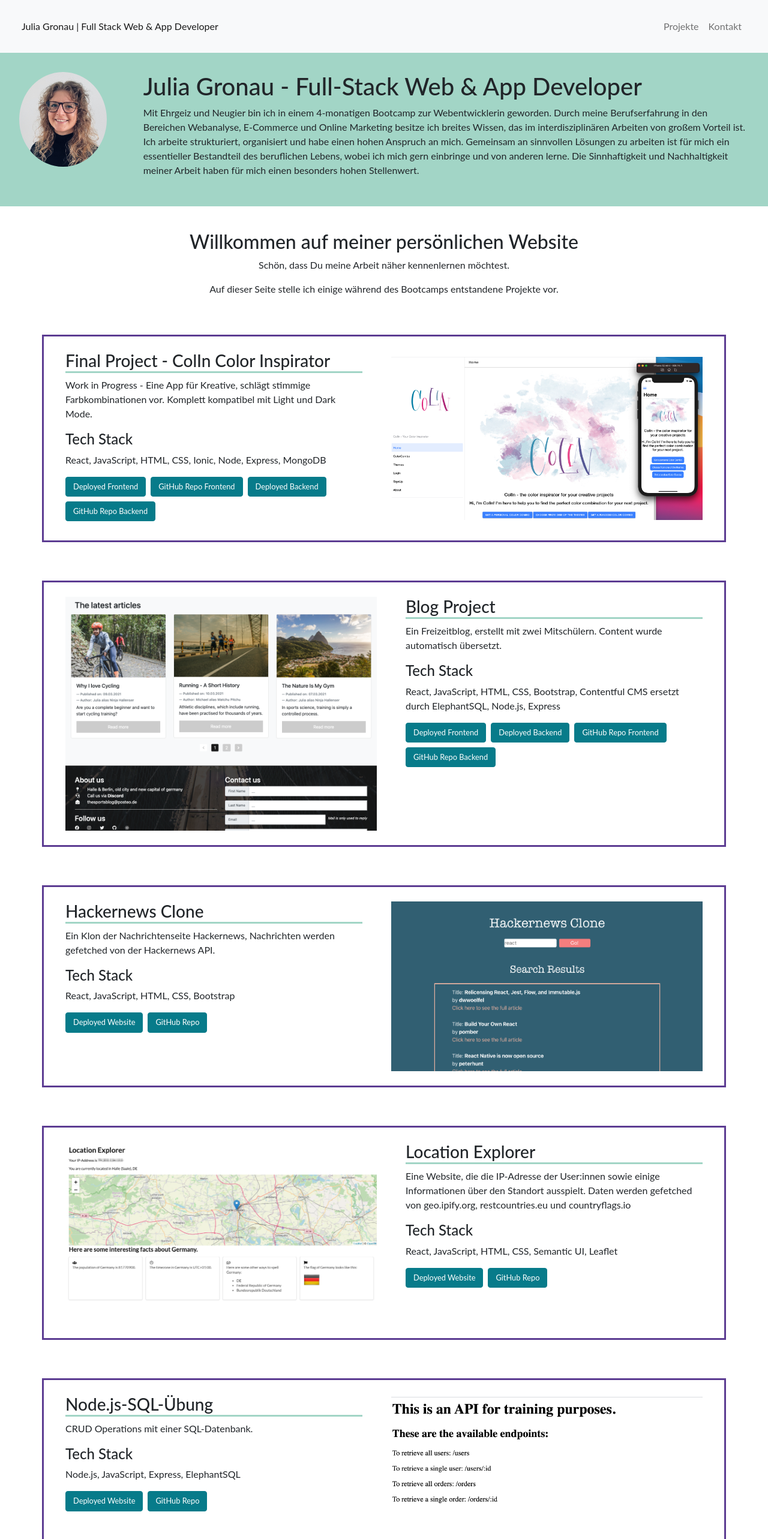
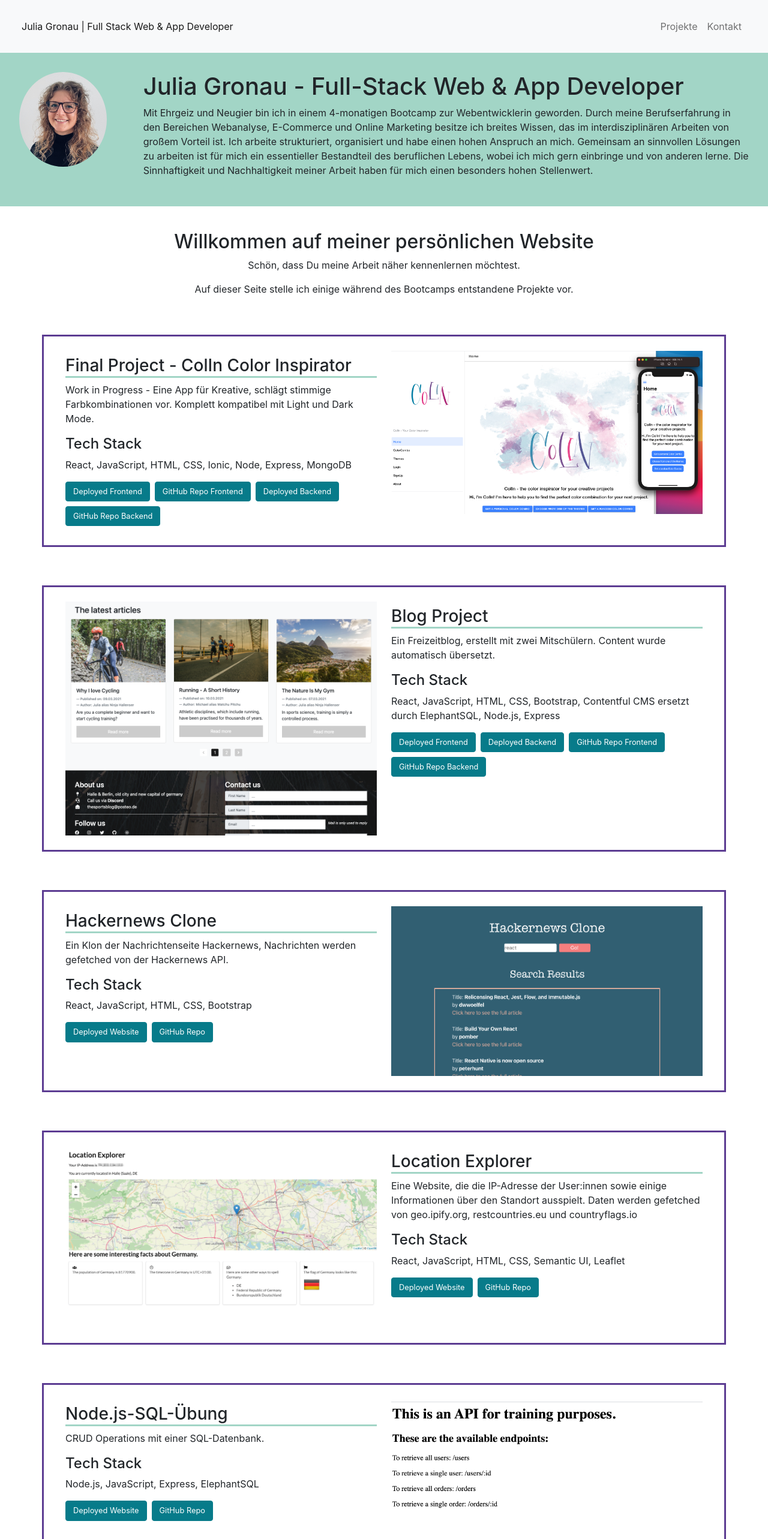
Before and after one commit to juliagronau/portfolio, a React (Create React App) app: page / in a window 1280 px wide. Shown: the top 2566 px of the page at 60% size. Built offline with nearby package versions, Linux system fonts and the light colour scheme.

Commit message:
Make thumbnails responsive

```diff
--- a/src/App.css
+++ b/src/App.css
@@ -1,7 +1,3 @@
-body {
-  font-family: Lato;
-}
-
 .navbar {
   padding: 1.5rem;
 }
@@ -36,23 +32,9 @@ body {
   margin-top: 4rem;
 }
 
-.projectthumbnailleft {
-  width: 50%;
-  height: auto;
-  margin-right: 1.5rem;
-  object-fit: contain;
-}
-
-.projectthumbnailright {
-  justify-content: flex-end;
-  width: 50%;
-  height: auto;
-  margin-left: 1.5rem;
-  object-fit: contain;
-}
-
 h3 {
   border-bottom: solid #a2d5c6;
+  margin-top: 0.5rem;
 }
 
 .btn-primary {
--- a/src/Components/Navbar.js
+++ b/src/Components/Navbar.js
@@ -2,21 +2,21 @@ import React from "react";
 
 const Navbar = () => {
   return (
-    <nav class="navbar navbar-expand-lg navbar-light bg-light">
-      <div class="container-fluid">
-        <a class="navbar-brand">
+    <nav className="navbar navbar-expand-lg navbar-light bg-light">
+      <div className="container-fluid">
+        <a className="navbar-brand">
           Julia Gronau | Full Stack Web & App Developer
         </a>
 
         <div>
-          <ul class="navbar-nav me-auto mb-2 mb-lg-0">
-            <li class="nav-item">
-              <a class="nav-link" href="/#projectanchor">
+          <ul className="navbar-nav me-auto mb-2 mb-lg-0">
+            <li className="nav-item">
+              <a className="nav-link" href="/#projectanchor">
                 Projekte
               </a>
             </li>
-            <li class="nav-item">
-              <a class="nav-link" href="/#contactanchor">
+            <li className="nav-item">
+              <a className="nav-link" href="/#contactanchor">
                 Kontakt
               </a>
             </li>
--- a/src/Components/Projects.js
+++ b/src/Components/Projects.js
@@ -11,7 +11,7 @@ const Projects = () => {
   return (
     <>
       <div className="row projectbox">
-        <div className="col">
+        <div className="col-sm">
           <h3>Final Project - ColIn Color Inspirator</h3>
           <p>
             Work in Progress - Eine App für Kreative, schlägt stimmige
@@ -22,7 +22,7 @@ const Projects = () => {
           <a
             href="https://colin-color-inspirator.netlify.app/page/Home"
             target="blank"
-            class="btn btn-primary"
+            className="btn btn-primary"
           >
             Deployed Frontend
           </a>
@@ -30,38 +30,42 @@ const Projects = () => {
           <a
             href="https://github.com/juliagronau/ColIn-Frontend-Ionic"
             target="blank"
-            class="btn btn-primary"
+            className="btn btn-primary"
           >
             GitHub Repo Frontend
           </a>
           <a
             href="https://colin-color-inspirator.herokuapp.com/"
             target="blank"
-            class="btn btn-primary"
+            className="btn btn-primary"
           >
             Deployed Backend
           </a>
           <a
             href="https://github.com/juliagronau/ColIn-Backend"
             target="blank"
-            class="btn btn-primary"
+            className="btn btn-primary"
           >
             GitHub Repo Backend
           </a>
         </div>
+        <div className="col-sm">
           <img
             src={colinthumbnail}
-          className="col projectthumbnailright"
             alt="ColIn thumbnail"
+            className="img-fluid"
           ></img>
         </div>
+      </div>
       <div className="row projectbox">
+        <div className="col-sm">
           <img
             src={Sportsblogthumbnail}
-          className="col projectthumbnailleft"
+            className="img-fluid"
             alt="sportsblog thumbnail"
           ></img>
-        <div className="col">
+        </div>
+        <div className="col-sm">
           <h3>Blog Project</h3>
           <p>
             Ein Freizeitblog, erstellt mit zwei Mitschülern. Content wurde
@@ -75,28 +79,28 @@ const Projects = () => {
           <a
             href="https://priceless-archimedes-aadb27.netlify.app/"
             target="blank"
-            class="btn btn-primary"
+            className="btn btn-primary"
           >
             Deployed Frontend
           </a>
           <a
             href="https://blog-project-api-jms.herokuapp.com/"
             target="blank"
-            class="btn btn-primary"
+            className="btn btn-primary"
           >
             Deployed Backend
           </a>
           <a
             href="https://github.com/juliagronau/sports-blog"
             target="blank"
-            class="btn btn-primary"
+            className="btn btn-primary"
           >
             GitHub Repo Frontend
           </a>
           <a
             href="https://github.com/saidakyuz/blog-project-api"
             target="blank"
-            class="btn btn-primary"
+            className="btn btn-primary"
           >
             GitHub Repo Backend
           </a>
@@ -104,7 +108,7 @@ const Projects = () => {
       </div>
 
       <div className="row projectbox">
-        <div className="col">
+        <div className="col-sm">
           <h3>Hackernews Clone</h3>
           <p>
             Ein Klon der Nachrichtenseite Hackernews, Nachrichten werden
@@ -112,31 +116,35 @@ const Projects = () => {
           </p>
           <h4>Tech Stack</h4>
           <p>React, JavaScript, HTML, CSS, Bootstrap</p>
-          <a href="" target="blank" class="btn btn-primary">
+          <a href="" target="blank" className="btn btn-primary">
             Deployed Website
           </a>
 
           <a
             href="https://github.com/juliagronau/hackernewsclone"
             target="blank"
-            class="btn btn-primary"
+            className="btn btn-primary"
           >
             GitHub Repo
           </a>
         </div>
+        <div className="col-sm">
           <img
             src={Hacker_News_Clone_thumbnail}
-          className="col projectthumbnailright"
+            className="img-fluid"
             alt="hackernews thumbnail"
           ></img>
         </div>
+      </div>
       <div className="row projectbox">
+        <div className="col-sm">
           <img
             src={locationexplorerthumbnail}
-          className="col projectthumbnailleft"
+            className="img-fluid"
             alt="sportsblog thumbnail"
           ></img>
-        <div className="col">
+        </div>
+        <div className="col-sm">
           <h3>Location Explorer</h3>
           <p>
             Eine Website, die die IP-Adresse der User:innen sowie einige
@@ -148,7 +156,7 @@ const Projects = () => {
           <a
             href="https://jolly-goodall-e936ea.netlify.app/"
             target="blank"
-            class="btn btn-primary"
+            className="btn btn-primary"
           >
             Deployed Website
           </a>
@@ -156,14 +164,14 @@ const Projects = () => {
           <a
             href="https://github.com/juliagronau/ip-project"
             target="blank"
-            class="btn btn-primary"
+            className="btn btn-primary"
           >
             GitHub Repo
           </a>
         </div>
       </div>
       <div className="row projectbox">
-        <div className="col">
+        <div className="col-sm">
           <h3>Node.js-SQL-Übung</h3>
           <p>CRUD Operations mit einer SQL-Datenbank.</p>
           <h4>Tech Stack</h4>
@@ -171,7 +179,7 @@ const Projects = () => {
           <a
             href="https://nodejs-sql-uebung.herokuapp.com/"
             target="blank"
-            class="btn btn-primary"
+            className="btn btn-primary"
           >
             Deployed Website
           </a>
@@ -179,24 +187,28 @@ const Projects = () => {
           <a
             href="https://github.com/juliagronau/nodejs-sql"
             target="blank"
-            class="btn btn-primary"
+            className="btn btn-primary"
           >
             GitHub Repo
           </a>
         </div>
+        <div className="col-sm">
           <img
             src={nodesqlthumbnail}
-          className="col projectthumbnailright"
+            className="img-fluid"
             alt="hackernews thumbnail"
           ></img>
         </div>
+      </div>
       <div className="row projectbox">
+        <div className="col">
           <img
             src={multer}
-          className="col projectthumbnailleft"
+            className="img-fluid"
             alt="multer S3 thumbnail"
           ></img>
-        <div className="col">
+        </div>
+        <div className="col-sm">
           <h3>File Upload mit Multer</h3>
           <p>
             Upload einer oder mehrerer Dateien mit Multer, Multer Storage
@@ -207,7 +219,7 @@ const Projects = () => {
           <a
             href="https://multer-s3-fileupload.herokuapp.com/"
             target="blank"
-            class="btn btn-primary"
+            className="btn btn-primary"
           >
             Deployed Website
           </a>
@@ -215,14 +227,14 @@ const Projects = () => {
           <a
             href="https://github.com/juliagronau/multerfileupload"
             target="blank"
-            class="btn btn-primary"
+            className="btn btn-primary"
           >
             GitHub Repo
           </a>
         </div>
       </div>
       <div className="row projectbox">
-        <div className="col">
+        <div className="col-sm">
           <h3>Node.js-MongoDB-Übung</h3>
           <p>CRUD Operations mit zwei Collections in einer MongoDB Database.</p>
           <h4>Tech Stack</h4>
@@ -230,7 +242,7 @@ const Projects = () => {
           <a
             href="https://node-express-mongoose.herokuapp.com/"
             target="blank"
-            class="btn btn-primary"
+            className="btn btn-primary"
           >
             Deployed Website
           </a>
@@ -238,16 +250,18 @@ const Projects = () => {
           <a
             href="https://github.com/juliagronau/node-express-mongoose-practice"
             target="blank"
-            class="btn btn-primary"
+            className="btn btn-primary"
           >
             GitHub Repo
           </a>
         </div>
+        <div className="col-sm">
           <img
             src={mongoose}
-          className="col projectthumbnailright"
+            className="img-fluid"
             alt="mongoose thumbnail"
           ></img>
+        </div>
       </div>
     </>
   );
```
Also changed, not shown: public/index.html (+0 -10 lines). Lines whose indentation alone changed are shown as unchanged.
